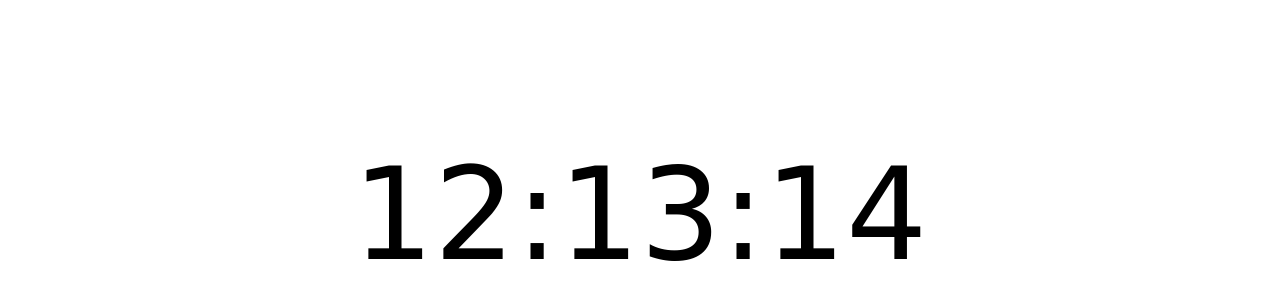
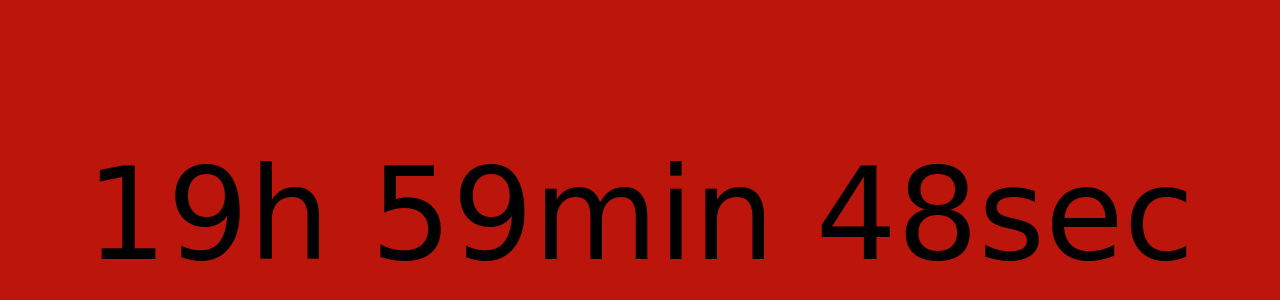
Before and after one commit to gerry9009/colorClock-test, a plain HTML site: page index.html in a window 1280 px wide. Shown: the part 196-496 px from the top of the page. Drawn offline with Linux system fonts and the light colour scheme; the site is published under a folder, as on GitHub Pages, so addresses that start at the root find nothing; a web font is replaced by a local one.

Commit message:
Update index.html

```diff
--- a/index.html
+++ b/index.html
@@ -4,12 +4,12 @@
     <meta charset="UTF-8">
     <meta name="viewport" content="width=device-width, initial-scale=1.0">
     <title>Color Clock</title>
-    <link rel="stylesheet" href="style.css">
+    <link rel="stylesheet" href="./style.css">
     <link rel="preconnect" href="https://fonts.gstatic.com">
 <link href="https://fonts.googleapis.com/css2?family=Redressed&display=swap" rel="stylesheet">
 </head>
 <body>
     <div id="clock">12:13:14</div>
-    <script src="/app.js"></script>
+    <script src="./app.js"></script>
 </body>
 </html>
```
